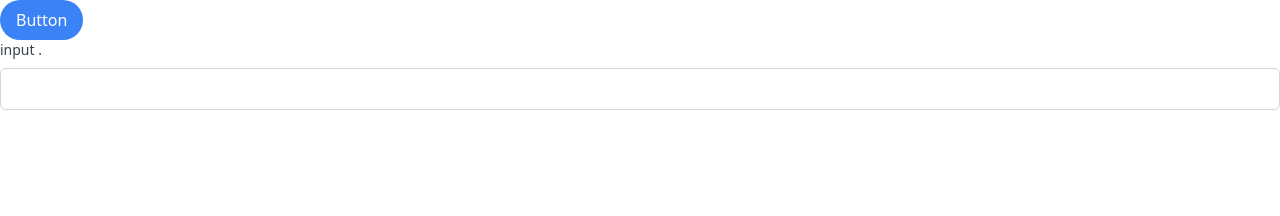
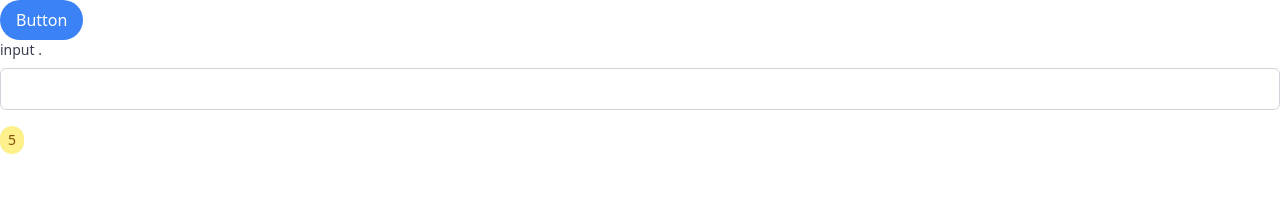
Before and after one commit to CodingWithMahdi/design-system-, a React (Vite) app: page / in a window 1280 px wide. Shown: the top 216 px of the page. Built offline with nearby package versions, Linux system fonts and the light colour scheme.

Commit message:
add cn utils for class tailwinds

```diff
--- a/package.json
+++ b/package.json
@@ -12,8 +12,11 @@
     "build-storybook": "storybook build"
   },
   "dependencies": {
+    "@heroicons/react": "^2.1.5",
+    "clsx": "^2.1.1",
     "react": "^18.3.1",
-    "react-dom": "^18.3.1"
+    "react-dom": "^18.3.1",
+    "tailwind-merge": "^2.5.4"
   },
   "devDependencies": {
     "@chromatic-com/storybook": "^3.2.2",
--- a/src/App.tsx
+++ b/src/App.tsx
@@ -1,3 +1,4 @@
+import Badge from "./components/Badge/Badge";
 import Button from "./components/Button/Button";
 import Input from "./components/Input/Input";
 
@@ -10,7 +11,11 @@ function App() {
         variant="primary"
         onClick={() => console.log("salam")}
       />
-      <Input label="input ."/>
+      <Input label="input ." />
+      <Badge
+        text="5"
+        color="warning"
+      />
     </>
   );
 }
--- a/src/components/Button/Button.tsx
+++ b/src/components/Button/Button.tsx
@@ -1,34 +1,40 @@
+import { cn } from "../../utils/cn";
 
 interface ButtonProps {
   label: string;
   onClick: () => void;
-  variant?: 'primary' | 'secondary' | 'danger';
-  size?: 'small' | 'medium' | 'large';
+  variant?: "primary" | "secondary" | "danger";
+  size?: "small" | "medium" | "large";
   disabled?: boolean;
 }
 
 const Button: React.FC<ButtonProps> = ({
   label,
   onClick,
-  variant = 'primary',
-  size = 'medium',
-  disabled = false,
+  variant = "primary",
+  size = "medium",
+  disabled = false
 }) => {
-  const baseStyles = 'rounded-full focus:outline-none transition duration-200';
+  const baseStyles = "rounded-full focus:outline-none transition duration-200";
   const variantStyles = {
-    primary: 'bg-blue-500 text-white hover:bg-blue-600',
-    secondary: 'bg-gray-500 text-white hover:bg-gray-600',
-    danger: 'bg-red-500 text-white hover:bg-red-600',
+    primary: "bg-blue-500 text-white hover:bg-blue-600",
+    secondary: "bg-gray-500 text-white hover:bg-gray-600",
+    danger: "bg-red-500 text-white hover:bg-red-600"
   };
   const sizeStyles = {
-    small: 'px-2 py-1 text-sm',
-    medium: 'px-4 py-2',
-    large: 'px-6 py-3 text-lg',
+    small: "px-2 py-1 text-sm",
+    medium: "px-4 py-2",
+    large: "px-6 py-3 text-lg"
   };
 
   return (
     <button
-      className={`${baseStyles} ${variantStyles[variant]} ${sizeStyles[size]} ${disabled ? 'opacity-50 cursor-not-allowed' : ''}`}
+      className={cn([
+        baseStyles,
+        variantStyles[variant],
+        sizeStyles[size],
+        disabled ? "opacity-50 cursor-not-allowed" : ""
+      ])}
       onClick={disabled ? undefined : onClick}
       disabled={disabled}
     >
--- a/src/components/Input/Input.tsx
+++ b/src/components/Input/Input.tsx
@@ -1,3 +1,5 @@
+import { cn } from "../../utils/cn";
+
 interface InputProps extends React.InputHTMLAttributes<HTMLInputElement> {
   label?: string;
   error?: string;
@@ -19,9 +21,10 @@ const Input: React.FC<InputProps> = ({
       )}
       <input
         placeholder={placeholder}
-        className={`p-2 border rounded-md focus:outline-none focus:ring-2 focus:ring-blue-500 ${
+        className={cn([
+          "p-2 border rounded-md focus:outline-none focus:ring-2 focus:ring-blue-500",
           error ? "border-red-500" : "border-gray-300"
-        }`}
+        ])}
         {...props}
       />
       {error && <span className="mt-1 text-red-500 text-sm">{error}</span>}
--- /dev/null
+++ b/src/utils/cn.ts
@@ -0,0 +1,6 @@
+import { ClassValue, clsx } from 'clsx'
+import { twMerge } from 'tailwind-merge'
+
+export const cn = (...inputs: ClassValue[]) => {
+  return twMerge(clsx(inputs))
+}
```
Also changed, not shown: 2 other files (tests, documents, lock files or other folders).
